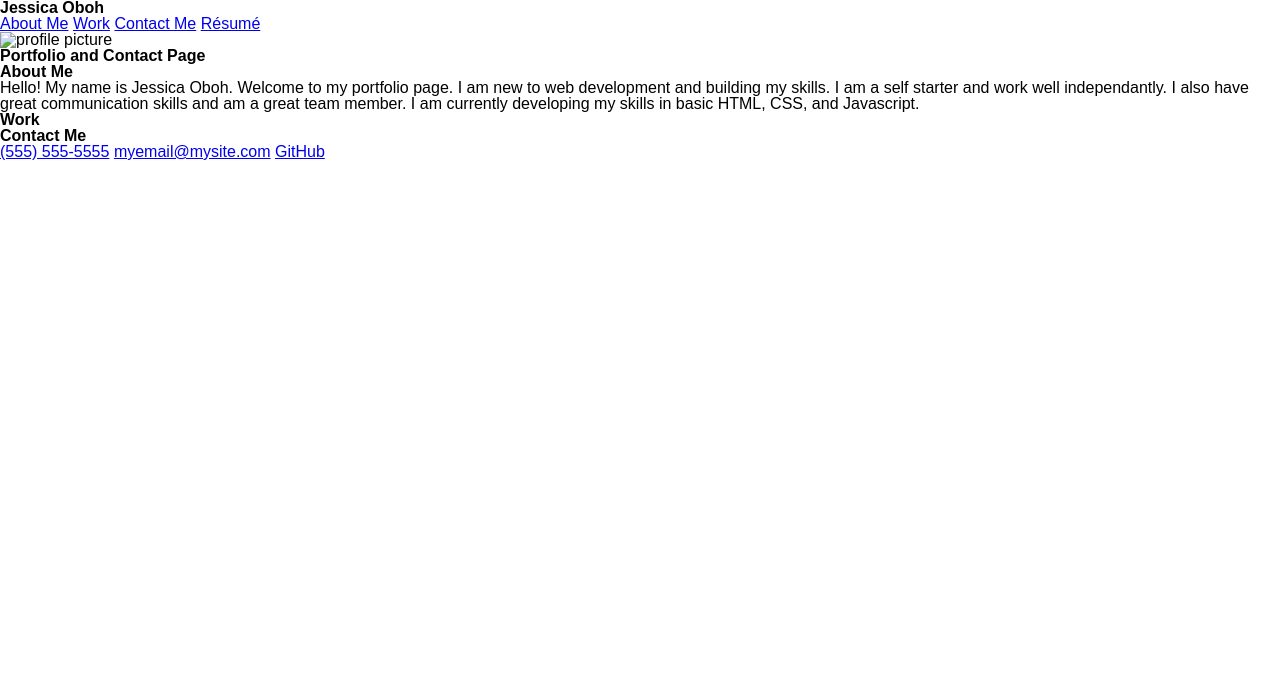
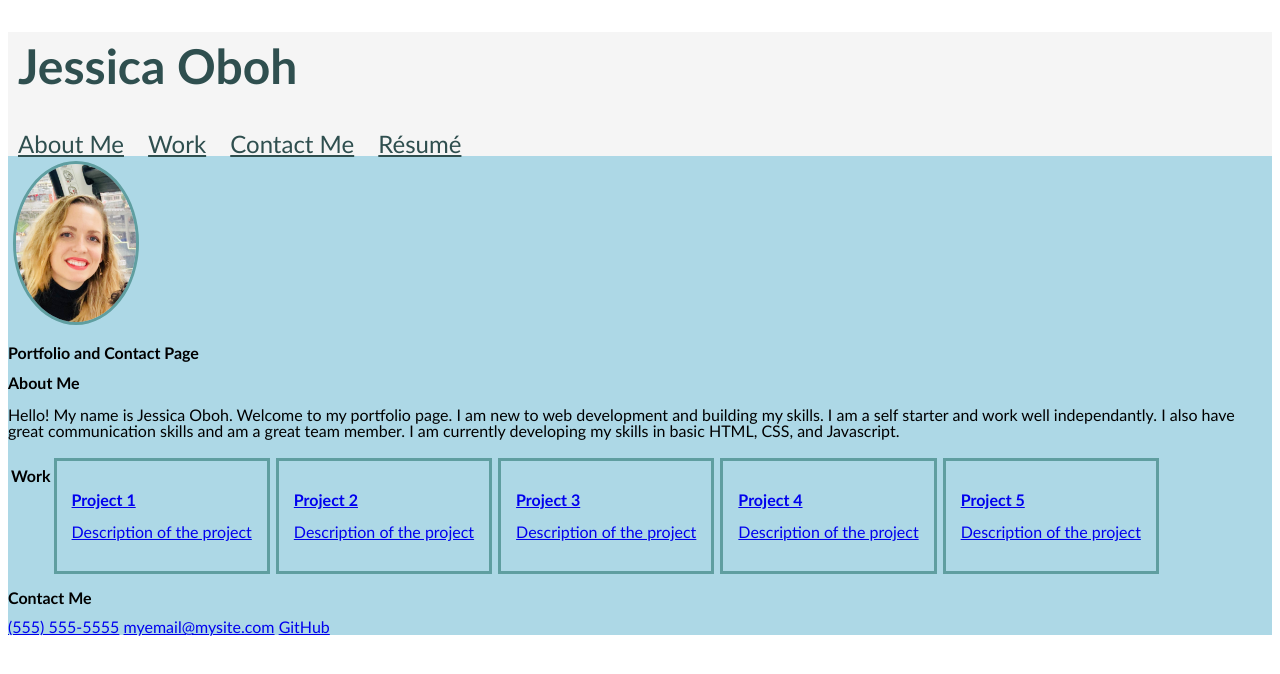
Before and after one commit to JessicaOB/Portfolio_JO, a plain HTML site: page index.html in a window 1280 px wide. Drawn offline with Linux system fonts and the light colour scheme.

Commit message:
started stylesheet

```diff
--- a/assets/css/reset.css
+++ b/assets/css/reset.css
@@ -1,7 +1,6 @@
 *,
 *:before,
 *:after {
-  margin: 0;
   padding: 0;
   box-sizing: border-box;
 }
--- a/assets/css/style.css
+++ b/assets/css/style.css
@@ -0,0 +1,49 @@
+body {
+    font-family: 'Gill Sans', 'Gill Sans MT', Calibri, 'Trebuchet MS', sans-serif;
+}
+
+header {
+    background-color: #F5F5F5;
+    display: flexbox;
+}
+
+h1 {
+    font-size: 3rem;
+    padding: 10px;
+    color: #2F4F4F;
+}
+
+nav a {
+    font-size: 1.5rem;
+    color: #2F4F4F;
+    padding: 10px;
+}
+
+main {
+    background-color: #ADD8E6;
+}
+
+img {
+    max-width: 10%;
+    max-height: 10%;
+    border-radius: 50%;
+    margin: 5px;
+    border: 3px solid #5F9EA0;
+}
+
+.project-boxes {
+    display: flex;
+    flex-wrap: wrap;
+    margin: 3px;
+}
+
+.box {
+    max-width: 25%;
+    min-height: 100px;
+    border: 3px solid #5F9EA0;
+    margin: 3px;
+}
+
+.box div {
+    padding: 15px;
+}
--- a/index.html
+++ b/index.html
@@ -19,28 +19,66 @@
            <a href="#contactme">Contact Me</a>
            <a href="./Resume.pdf">Résumé</a>
         </nav>
-        <img src="./images/myphoto.jpeg" alt="profile picture"></img>
-        <h2>Portfolio and Contact Page</h2>
     </header>
 
     <main>
 
+        <section>
+            <img src="./assets/images/myphoto.jpeg" alt="profile picture"></img>
+            <h2>Portfolio and Contact Page</h2>
+        </section>
+
         <section id="aboutme">
-            <h3>About Me</h3>
+            <h2>About Me</h2>
             <p>Hello! My name is Jessica Oboh. Welcome to my portfolio page. I am new to web development and building my skills. I am a self starter and work well independantly. I also have great communication skills and am a great team member. I am currently developing my skills in basic HTML, CSS, and Javascript.</p>
         </section>
 
-        <section id="work">
-            <h3>Work</h3>
-            <div></div>
-            <div></div>
-            <div></div>
-            <div></div>
-            <div></div>
+        <section id="work" class="project-boxes">
+            <h2>Work</h2>
+            <div class="box">
+                <a href= "#">
+                    <div>
+                        <h3>Project 1</h3>
+                        <p>Description of the project</p>
+                    </div>
+                </a>
+            </div>
+            <div class="box">
+                <a href= "#">
+                    <div>
+                        <h3>Project 2</h3>
+                        <p>Description of the project</p>
+                    </div>
+                </a>
+            </div>
+            <div class="box">
+                <a href= "#">
+                    <div>
+                        <h3>Project 3</h3>
+                        <p>Description of the project</p>
+                    </div>
+                </a>
+            </div>
+            <div class="box">
+                <a href= "#">
+                    <div>
+                        <h3>Project 4</h3>
+                        <p>Description of the project</p>
+                    </div>
+                </a>
+            </div>
+            <div class="box">
+                <a href= "#">
+                    <div>
+                        <h3>Project 5</h3>
+                        <p>Description of the project</p>
+                    </div>
+                </a>
+            </div>
         </section>
 
         <section id="contactme">
-            <h3>Contact Me</h3>
+            <h2>Contact Me</h2>
             <a href="tel:5555555555">(555) 555-5555</a>
             <a href="mailto:myemail@mysite.com">myemail@mysite.com</a>
             <a href="https://github.com/JessicaOB">GitHub</a>
```
Also changed, not shown: 2 other files.
